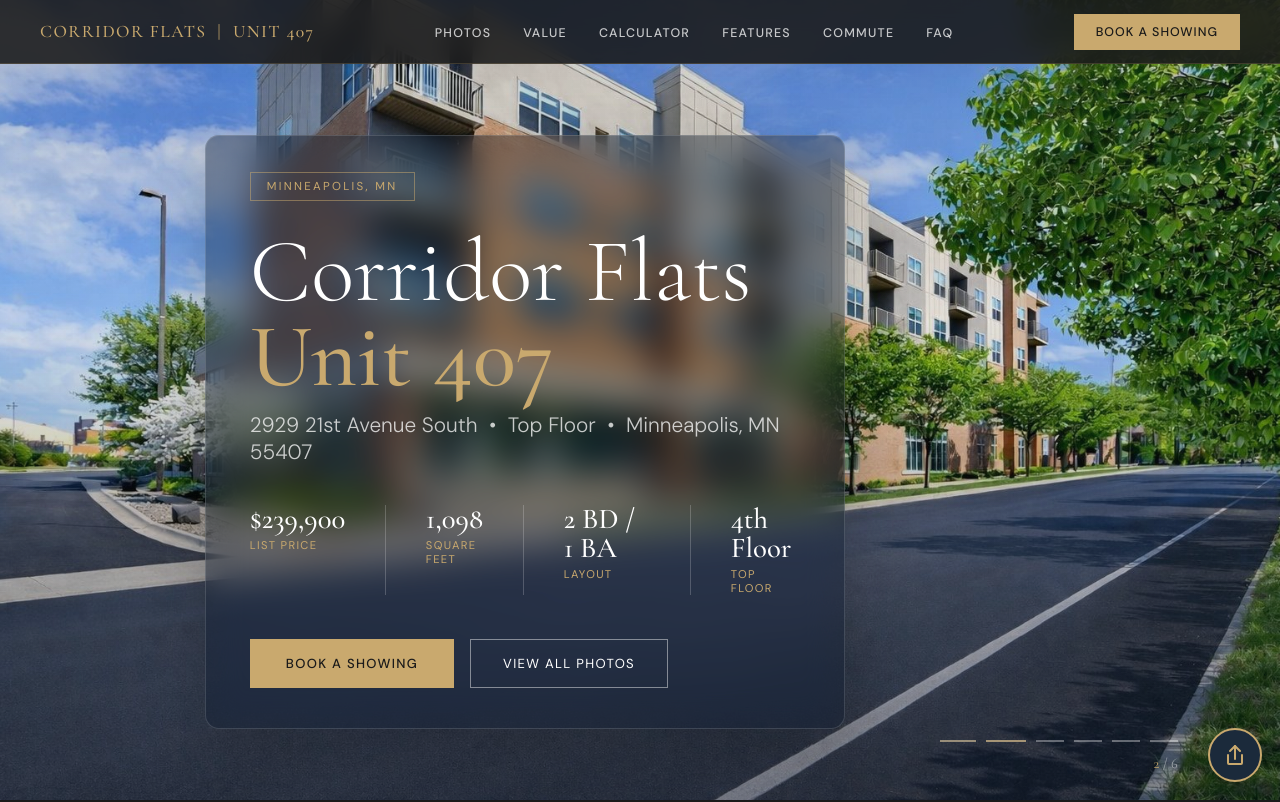
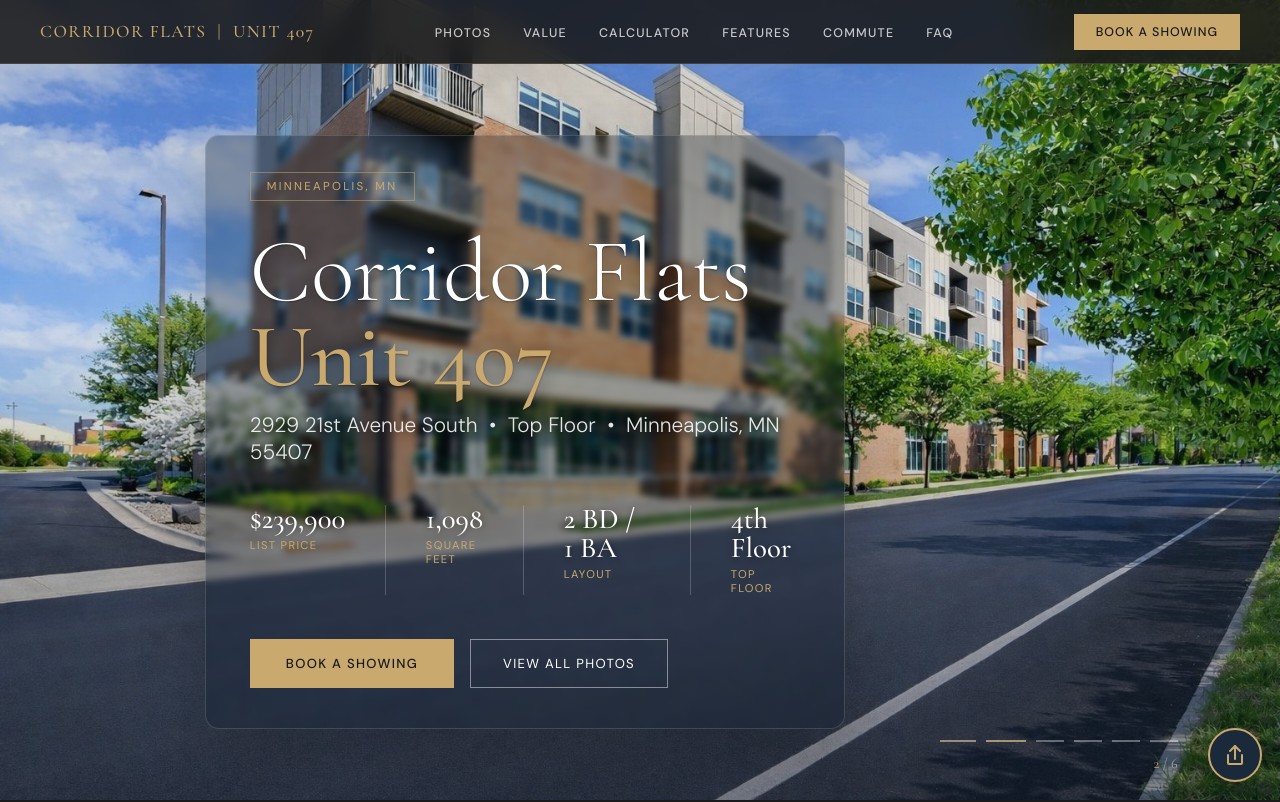
Before and after one commit to 2929unit407/2929unit407.com, a plain HTML site: page index.html in a window 1280 px wide. Shown: the top 802 px of the page. Drawn offline with nearby package versions, Linux system fonts and the light colour scheme.

Commit message:
Reduce hero glass blur so photo detail reads through
Root cause: blur(18px) was turning the hero image into an abstract color
field behind the panel. Partner/buyer feedback: they want to see the
actual photo behind the text, not blurred beyond recognition.

Changes:
- backdrop-filter: blur(18px) saturate(140%) -> blur(3px) saturate(115%)
  Panel now acts as a light frost, image detail fully identifiable
- Panel opacity: 0.40 -> 0.32 (another 20% lighter)
- Added text-shadow on hero title (0 2px 18px + 0 1px 2px layers),
  subtitle, and stat values as a safety net for legibility now that the
  panel is more translucent. Shadow is calibrated to be invisible on
  clean backgrounds and provide a halo on busy ones.
- Sub copy color bumped rgba(255,255,255,0.75) -> 0.88 for contrast

Co-Authored-By: Claude Opus 4.7 (1M context) <noreply@anthropic.com>

```diff
--- a/index.html
+++ b/index.html
@@ -123,9 +123,9 @@ nav .nav-cta:hover { background: var(--gold-light); transform: translateY(-1px);
   align-self: flex-start;
   max-width: min(640px, 100%);
   padding: 36px 44px 40px;
-  background: rgba(12, 22, 36, 0.40);
-  backdrop-filter: blur(18px) saturate(140%);
-  -webkit-backdrop-filter: blur(18px) saturate(140%);
+  background: rgba(12, 22, 36, 0.32);
+  backdrop-filter: blur(3px) saturate(115%);
+  -webkit-backdrop-filter: blur(3px) saturate(115%);
   border: 1px solid rgba(255, 255, 255, 0.14);
   border-radius: 14px;
   box-shadow: 0 24px 64px rgba(0, 0, 0, 0.22);
@@ -155,14 +155,16 @@ nav .nav-cta:hover { background: var(--gold-light); transform: translateY(-1px);
   line-height: 0.95;
   color: var(--white);
   margin-bottom: 12px;
+  text-shadow: 0 2px 18px rgba(0,0,0,0.55), 0 1px 2px rgba(0,0,0,0.35);
   animation: fadeUp 0.8s 0.4s both;
 }
 .hero-title span { color: var(--gold); font-weight: 500; }
 .hero-sub {
   font-size: clamp(1rem, 2vw, 1.3rem);
-  color: rgba(255,255,255,0.75);
+  color: rgba(255,255,255,0.88);
   font-weight: 300;
   margin-bottom: 40px;
+  text-shadow: 0 1px 8px rgba(0,0,0,0.55);
   animation: fadeUp 0.8s 0.6s both;
 }
 .hero-stats {
@@ -178,6 +180,7 @@ nav .nav-cta:hover { background: var(--gold-light); transform: translateY(-1px);
   font-weight: 500;
   color: var(--white);
   line-height: 1;
+  text-shadow: 0 1px 6px rgba(0,0,0,0.5);
 }
 .hero-stat-label {
   font-size: 0.7rem;
```
